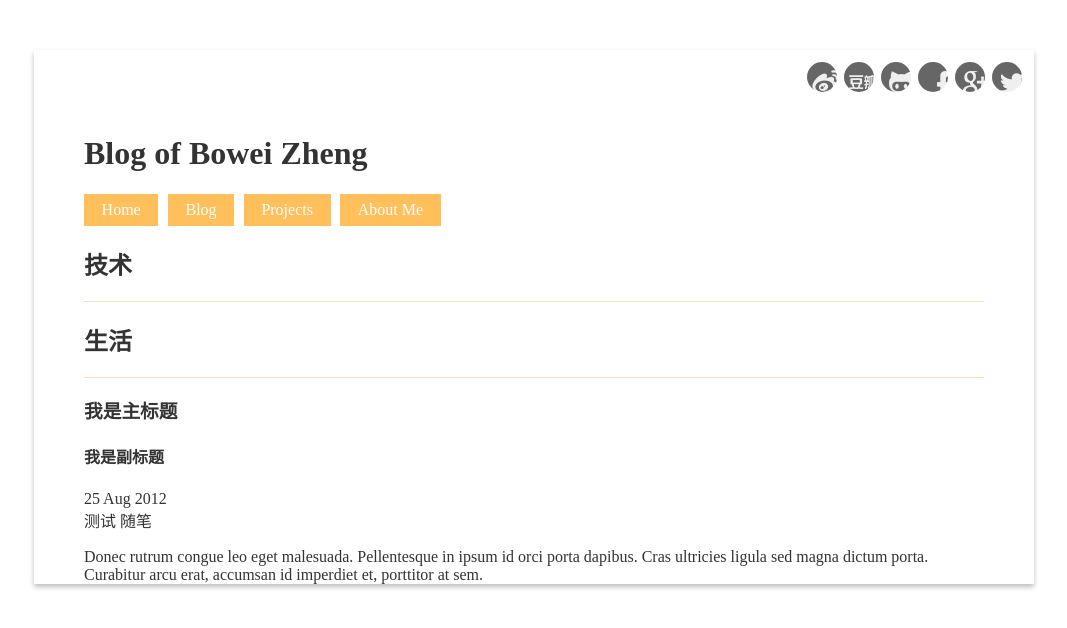
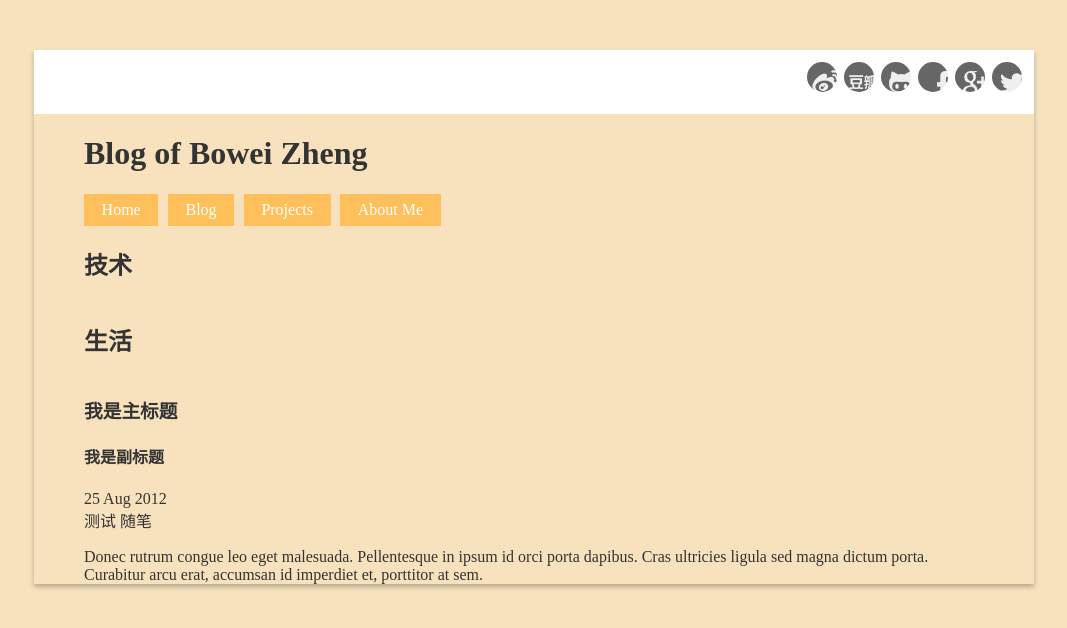
Before and after one commit to wynn719/blog, a Jekyll site: the page built from index.html, in a window 1280 px wide. Shown: the top 628 px of the page, without its empty margins (106-1173 px from the left). Built offline with Jekyll 4.4.1, drawn with Linux system fonts in a browser that asks for light colours.

Commit message:
update layout home

```diff
--- a/css/default.css
+++ b/css/default.css
@@ -9,7 +9,7 @@
 /* reset */
 body{
 	font: 1em "Microsoft Yahei","微软雅黑", "宋体",serif;
-	background-color: white;
+	background-color: rgb(248,226,190);
 	padding: 0;
 	margin: 0;
 	color: #333;
```
